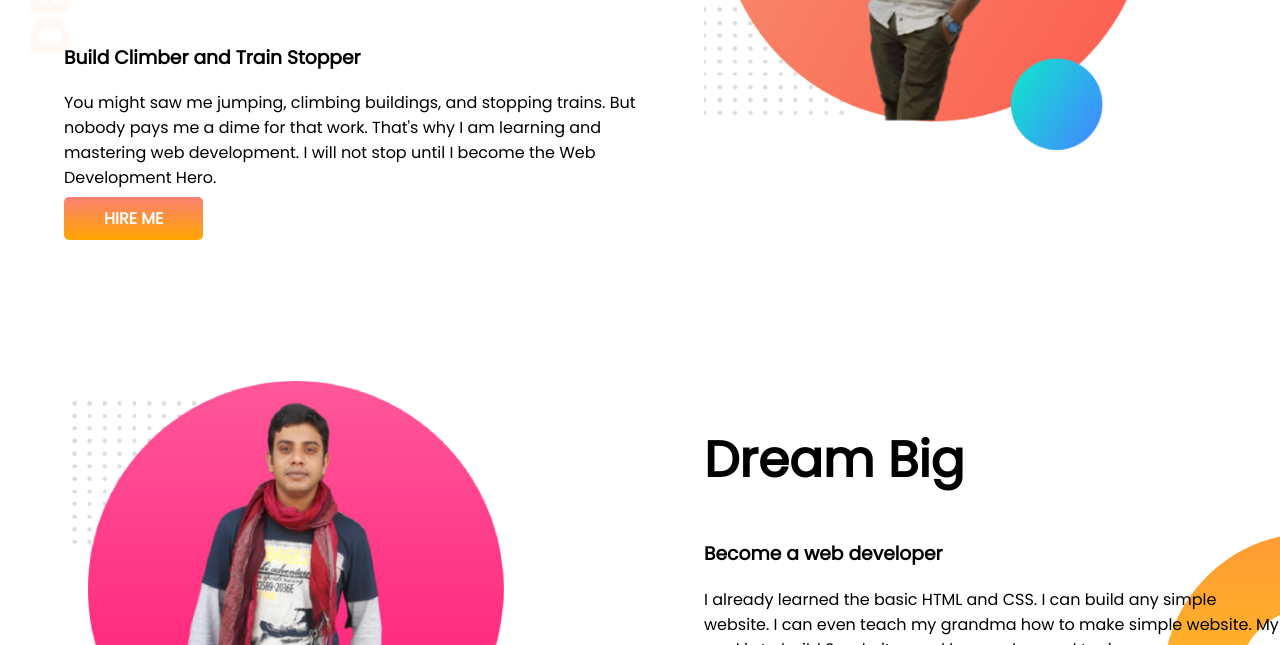
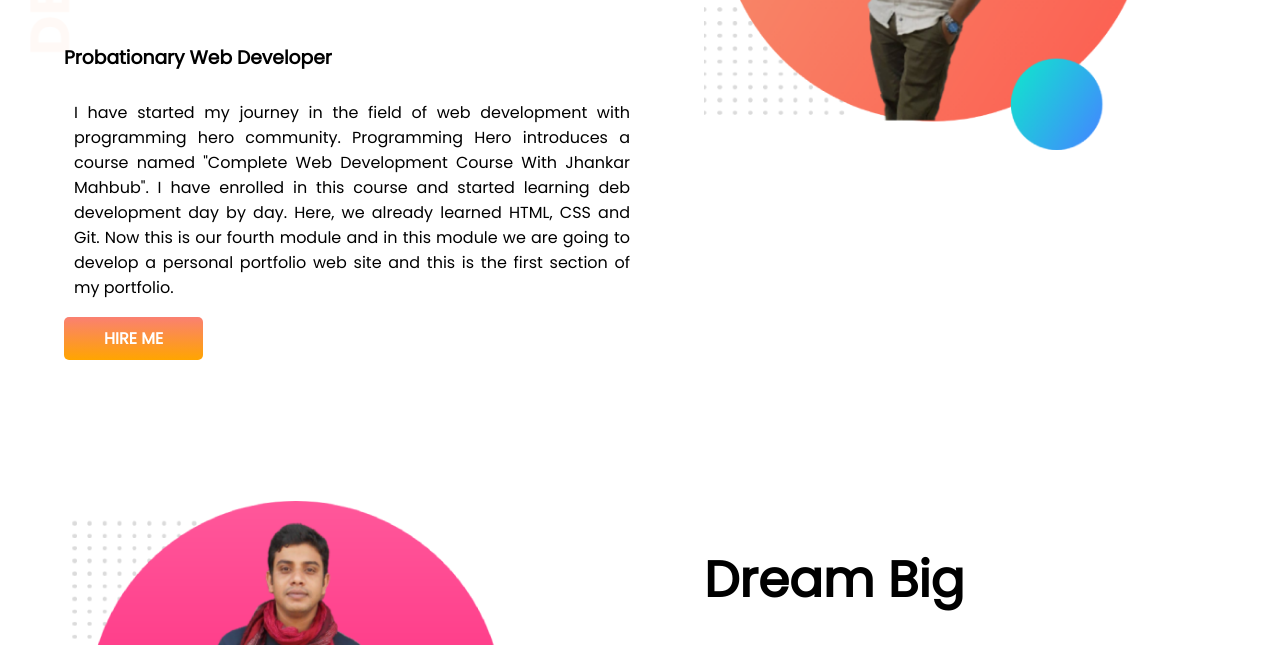
Before and after one commit to Mosharrofhcse/developer-portfolio, a plain HTML site: page index.html in a window 1280 px wide. Shown: the part 307-952 px from the top of the page. Drawn offline with Linux system fonts and the light colour scheme.

Commit message:
Customised and changed text content.

```diff
--- a/index.html
+++ b/index.html
@@ -16,8 +16,8 @@
         <h1>Welcome To</h1>
         <h1> <span class="orange-color">Mosharrof Hossen</span> World</h1>
 
-        <h3>Build Climber and Train Stopper</h3>
-        <p>You might saw me jumping, climbing buildings, and stopping trains. But nobody pays me a dime for that work. That's why I am learning and mastering web development. I will not stop until I become the Web Development Hero.</p>
+        <h3>Probationary Web Developer</h3>
+        <p>I have started my journey in the field of web development with programming hero community. Programming Hero introduces a course named "Complete Web Development Course With Jhankar Mahbub". I have enrolled in this course and started learning deb development day by day. Here, we already learned HTML, CSS and Git. Now this is our fourth module and in this module we are going to develop a personal portfolio web site and this is the first section of my portfolio.</p>
         <a class="link_button" target="_blank" href="https://www.linkedin.com/in/mosharrof-hossen-b4210053/">HIRE ME</a>
     </div>
 
@@ -34,7 +34,7 @@
         <div class="half-width">
             <h1>Dream Big</h1>
             <h3>Become a web developer</h3>
-            <p>I already learned the basic HTML and CSS. I can build any simple website. I can even teach my grandma how to make simple website. My goal is to build 3 websites and learn advanced topics.</p>
+            <p>For being a professional web developer, I already have learned HTML, CSS and using these I made a personal portfolio Website. To be a web developer, I am learning many many new things for different sources like: different tutorial web site and YouTube channel. In this journey I find that learning web development is fun. Learning new things is very interesting and it motivate me to sit for learning every day.</p>
             <a class="link_button" target="_blank" href="">DOWNLOAD RESUME</a>
         </div>
 
@@ -46,12 +46,12 @@
             <div id="full-stack-experience" class="experience-item">
                 <h2>Full Stack Web Developer</h2>
                 <h3 class="orange-color">2022 - present | Pro Level Developer</h3>
-                <p>Lorem ipsum dolor sit amet consectetur adipisicing elit. Asperiores quam at totam suscipit et dicta, fugit aliquid praesentium voluptatum quae? Repellendus suscipit rerum explicabo, cumque beatae numquam autem similique repellat?</p>
+                <p>Full stack web developmet is a concept of web developmet where a developer can work for both front and back side (means server side and client side). To do this we need to learn HTML, CSS, JavaScript, jQuery, Angular or Vue, PHP, ASP, Python or Node, SQL, SQLite or MongoDB.</p>
             </div>
             <div id="web-developer-experience" class="experience-item">
                 <h2>Baby Web Developer</h2>
                 <h3 class="orange-color">2021-2022 | Programming Hero Learner</h3>
-                <p>Lorem, ipsum dolor sit amet consectetur adipisicing elit. Totam et minus earum magnam fuga harum voluptatem soluta iure adipisci fugit dolores sit quo, non, tempore voluptate veritatis est vel mollitia.</p>
+                <p>The term is very funny to introduce a web developer who has started his job as an intern or trainee web developer. Actually this is a small steps to start a long journey like the proverb "a journey of thousand miles begins with a small step".   </p>
             </div>
 
         </div>
--- a/style.css
+++ b/style.css
@@ -10,6 +10,10 @@ h2{
 }
 .orange-color{
     color: orange;
+}
+p{
+    text-align: justify;
+    padding: 10px;
 }
 .flexible-container{
     display: flex;
```
